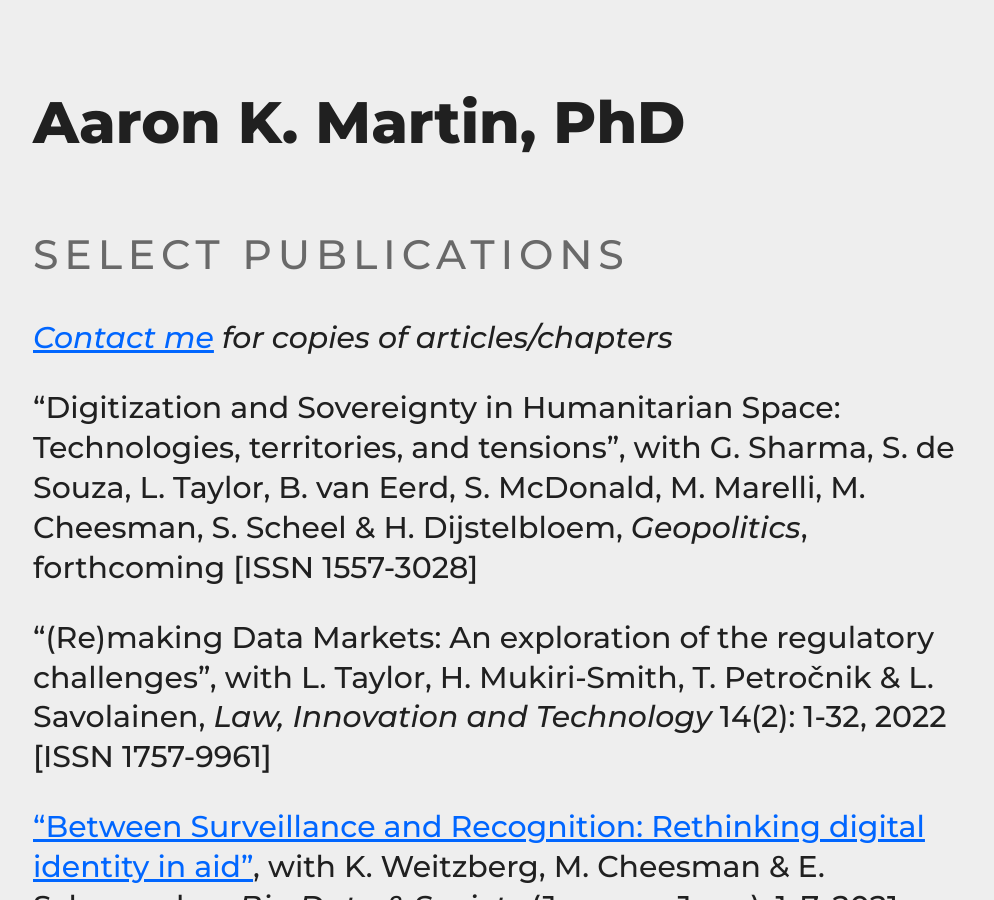
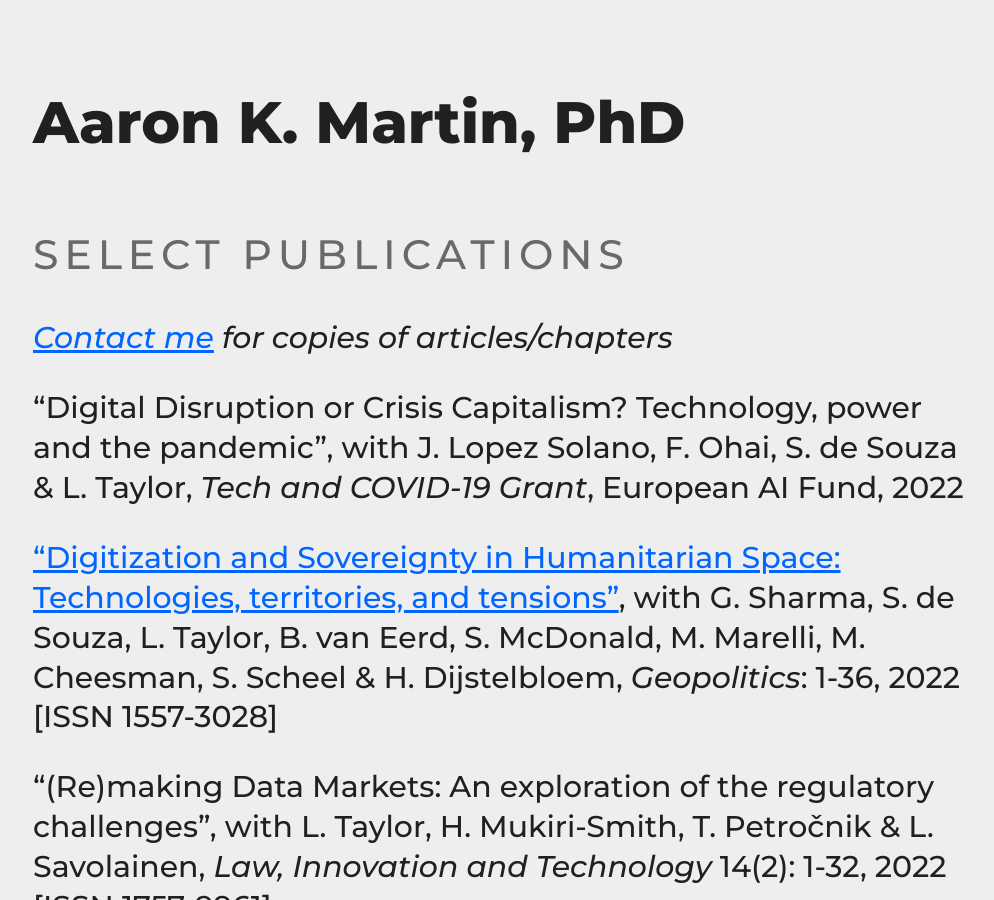
Before and after one commit to haroonalrasheed/641a, a Jekyll site: the page built from select-publications/index.md, in a window 1280 px wide and 900 px high. Shown: the whole window, without its empty margins (131-1125 px from the left). Built offline with Jekyll 4.4.1, drawn with Linux system fonts in a browser that asks for light colours.

Commit message:
Update index.md

```diff
--- a/select-publications/index.md
+++ b/select-publications/index.md
@@ -6,7 +6,9 @@ title: Select Publications
 ## Select Publications
 _[Contact me](mailto:a.k.martin@uvt.nl) for copies of articles/chapters_
 
-"Digitization and Sovereignty in Humanitarian Space: Technologies, territories, and tensions", with G. Sharma, S. de Souza, L. Taylor, B. van Eerd, S. McDonald, M. Marelli, M. Cheesman, S. Scheel & H. Dijstelbloem, _Geopolitics_, forthcoming [ISSN 1557-3028]
+"Digital Disruption or Crisis Capitalism? Technology, power and the pandemic", with J. Lopez Solano, F. Ohai, S. de Souza & L. Taylor, _Tech and COVID-19 Grant_, European AI Fund, 2022
+
+["Digitization and Sovereignty in Humanitarian Space: Technologies, territories, and tensions"](https://doi.org/10.1080/14650045.2022.2047468), with G. Sharma, S. de Souza, L. Taylor, B. van Eerd, S. McDonald, M. Marelli, M. Cheesman, S. Scheel & H. Dijstelbloem, _Geopolitics_: 1-36, 2022 [ISSN 1557-3028]
 
 "(Re)making Data Markets: An exploration of the regulatory challenges", with L. Taylor, H. Mukiri-Smith, T. Petročnik & L. Savolainen, _Law, Innovation and Technology_ 14(2): 1-32, 2022 [ISSN 1757-9961]
 
```
